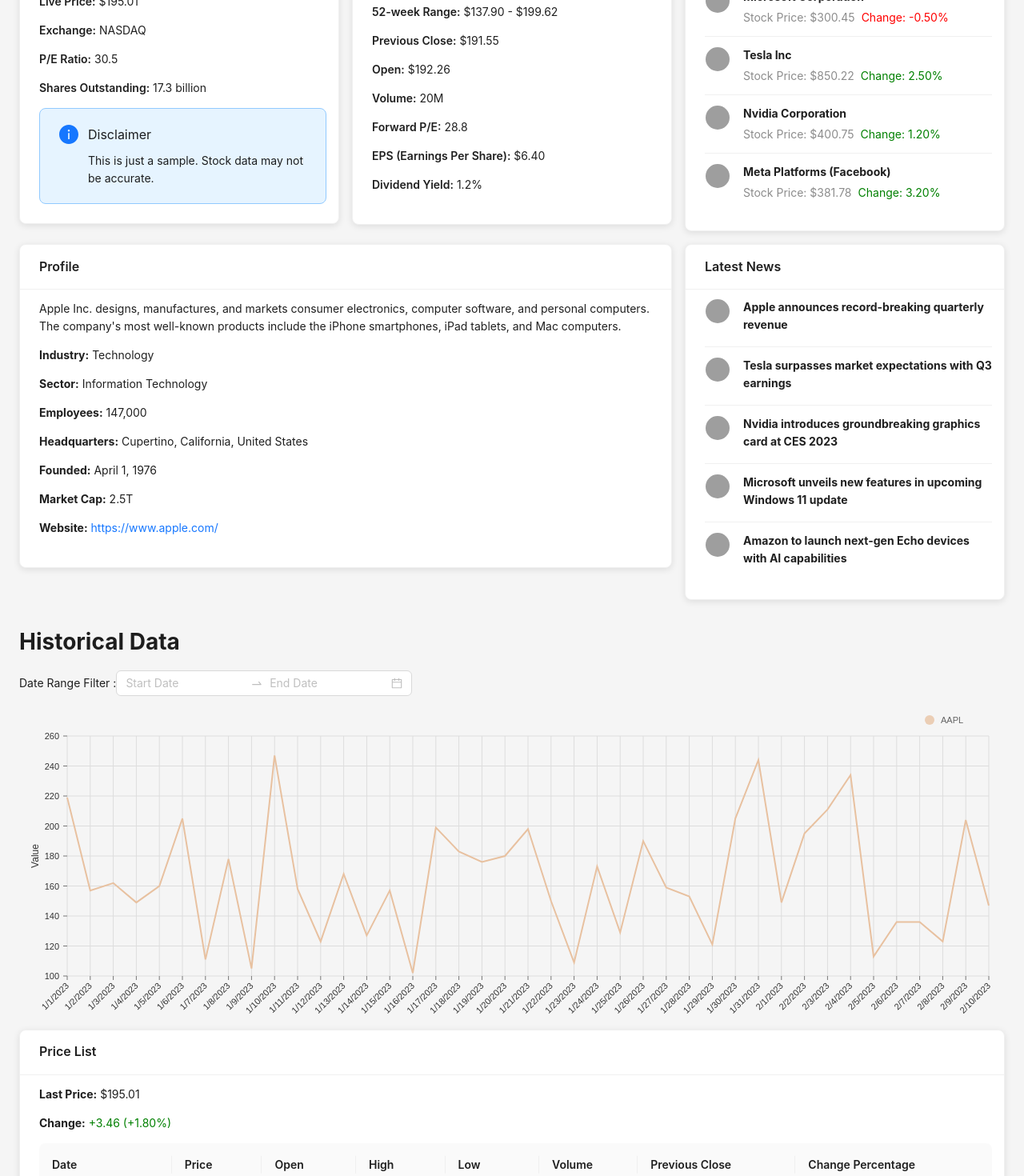
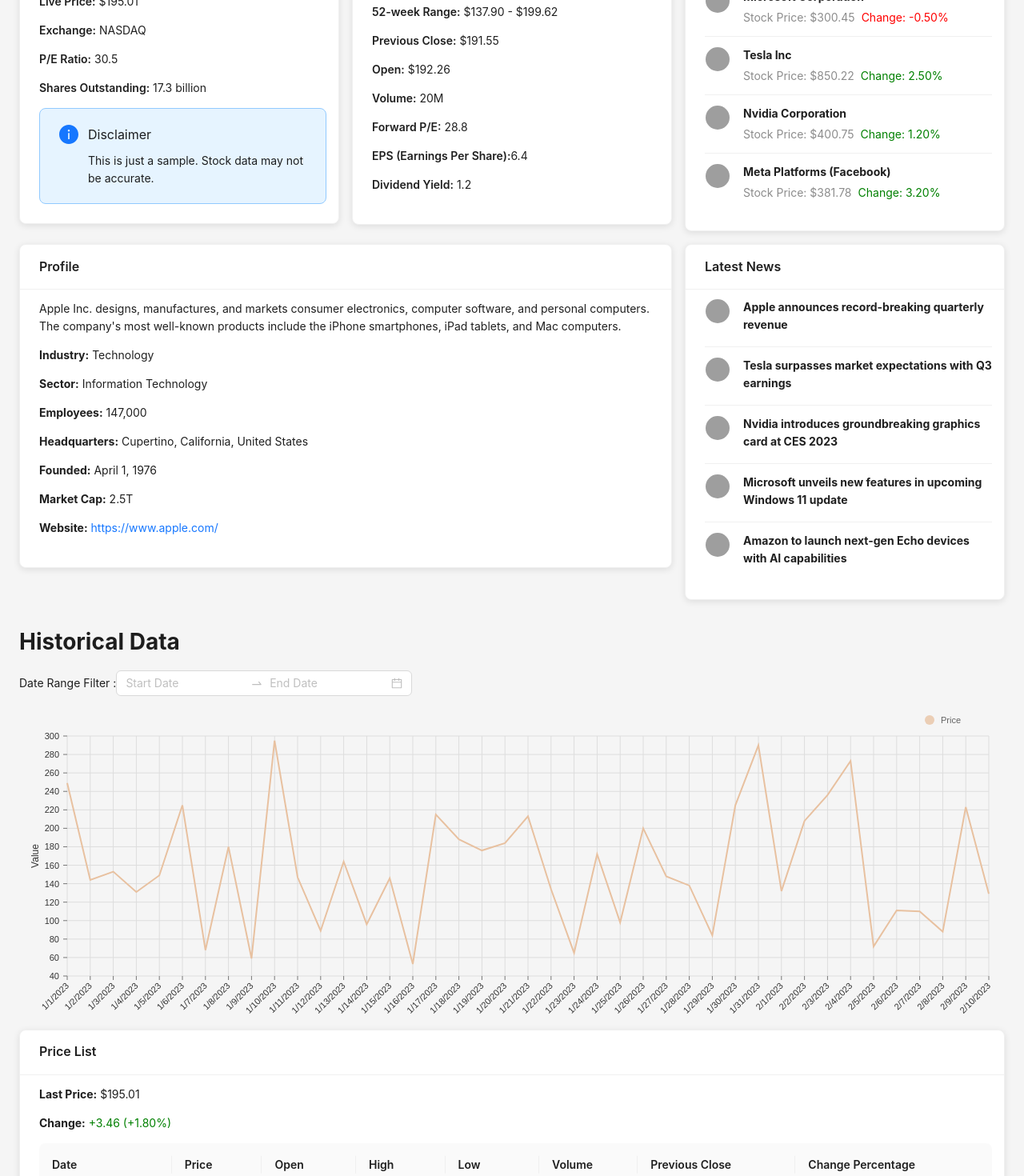
Before and after one commit to yasirshabbir44/reactjs-investing-portfolio, a React (Create React App) app: page / in a window 1280 px wide. Shown: the part 244-1714 px from the top of the page at 80% size. Built offline with nearby package versions, Linux system fonts and the light colour scheme; sample sign-in values are in the browser's storage; grey boxes are pictures that could not be loaded.

Commit message:
Data dynamics added

```diff
--- a/src/components/home/Home.js
+++ b/src/components/home/Home.js
@@ -1,5 +1,5 @@
 // Home.js
-import React from 'react';
+import React, {useState} from 'react';
 import {Col, Row} from 'antd';
 import StockChart from './chart/StockChart';
 import PriceSection from './section/PriceSection';
@@ -12,24 +12,38 @@
 import StockFilters from "./section/StockFilters";
 import AppHeader from "../AppHeader";
 import AppFooter from "../AppFooter";
-import '../../style.css'; // Import the common styles
+import '../../style.css';
+import stockData from "../../util/Data"; // Import the common styles
 
 
 const HomePage = () => {
 
     const startDate = new Date('2023-01-01');
     const endDate = new Date('2023-02-10'); // Adjust end date as needed
-    const minRandomValue = 100;
-    const maxRandomValue = 250;
-    const chartData = [
+    const minRandomValue = 50;
+    const maxRandomValue = 300;
+
+    const [data, setData] = useState([
         {
-            id: 'AAPL',
+            id: 'Price',
             data: generateRandomData(startDate, endDate, minRandomValue, maxRandomValue),
         },
-    ];
+        // Add more series with data
+    ]);
+
     const handleDateChange = (date, dateString) => {
         // Handle date change logic
         console.log('Selected Date:', dateString);
+        if (date.length === 2){
+            const newData = [
+                {
+                    id: 'Price',
+                    data: generateRandomData(date[0], date[1], minRandomValue, maxRandomValue)
+                },
+                // Add more series with data
+            ];
+            setData(newData);
+        }
     };
 
     const handleRangeChange = (e) => {
@@ -37,6 +51,10 @@
         console.log('Selected Range:', e.target.value);
     };
 
+    // Callback function to receive the selected item from the child
+    const handleItemSelected = (item) => {
+       console.log(item)
+    };
     return (
 
         <div>
@@ -44,20 +62,16 @@
             <div style={{padding: '24px'}}>
                 <Row gutter={[16, 16]}>
                     <Col xs={24} sm={24} md={8} lg={8} xl={8}>
-                        <TitleSection/>
+                        <TitleSection stockValue={stockData}/>
                     </Col>
 
                     <Col xs={24} sm={24} md={8} lg={8} xl={8}>
                         <PriceRangeSection
-                            daysRange="$192.26 - $195.10"
-                            weeksRange="$137.90 - $199.62"
-                            previousClose="$191.55"
-                            open="$192.26"
-                            volume="20M"
+                            stockDetail={stockData.stockDetails}
                         />
                     </Col>
                     <Col xs={24} sm={24} md={8} lg={8} xl={8}>
-                        <CompaniesSection/>
+                        <CompaniesSection onItemSelected={handleItemSelected}/>
                     </Col>
 
 
@@ -65,7 +79,7 @@
                 <Row gutter={[16, 16]}>
 
                     <Col  xs={24} sm={24} md={16} lg={16} xl={16}>
-                        <ProfileSection/>
+                        <ProfileSection profileData={stockData.profileData}/>
                     </Col>
 
                     <Col xs={24} sm={24} md={8} lg={8} xl={8}>
@@ -79,7 +93,7 @@
 
 
                     <Col span={24}>
-                        <StockChart data={chartData}/>
+                        <StockChart data={data}/>
                     </Col>
 
                 </Row>
--- a/src/components/home/section/CompaniesSection.js
+++ b/src/components/home/section/CompaniesSection.js
@@ -1,35 +1,40 @@
 // CompaniesSection.js
-import React from 'react';
+import React, {useState} from 'react';
 import { List, Avatar, Space } from 'antd';
 import CustomCard from '../card/CustomCard';
 
 
 const data = [
     {
+        id:1,
         companyName: 'Apple Inc',
         stockPrice: 195.01,
         changePercentage: 1.8,
         logo: 'https://companiesmarketcap.com/img/company-logos/64/AAPL.webp', // Replace with actual logo URL
     },
     {
+        id:2,
         companyName: 'Microsoft Corporation',
         stockPrice: 300.45,
         changePercentage: -0.5,
         logo: 'https://companiesmarketcap.com/img/company-logos/64/MSFT.webp', // Replace with actual logo URL
     },
     {
+        id:3,
         companyName: 'Tesla Inc',
         stockPrice: 850.22,
         changePercentage: 2.5,
         logo: 'https://companiesmarketcap.com/img/company-logos/64/TSLA.webp', // Replace with actual logo URL
     },
     {
+        id:4,
         companyName: 'Nvidia Corporation',
         stockPrice: 400.75,
         changePercentage: 1.2,
         logo: 'https://companiesmarketcap.com/img/company-logos/64/NVDA.webp', // Replace with actual logo URL
     },
     {
+        id:5,
         companyName: 'Meta Platforms (Facebook)',
         stockPrice: 381.78,
         changePercentage: 3.2,
@@ -38,14 +43,20 @@
     // Add more companies as needed
 ];
 
-const CompaniesSection = () => {
+const CompaniesSection = ({ onItemSelected }) => {
+    const handleItemClick = (selectedItem) => {
+        // Call the callback function passed from the parent
+        onItemSelected(selectedItem);
+    };
+
   return (
     <CustomCard title="Other Companies">
         <List
             itemLayout="horizontal"
             dataSource={data}
             renderItem={(item) => (
-                <List.Item>
+                <List.Item onClick={() => handleItemClick(item)} >
+
                     <List.Item.Meta
                         avatar={<Avatar src={item.logo} />}
                         title={<a href="#">{item.companyName}</a>}
--- a/src/components/home/section/PriceRangeSection.js
+++ b/src/components/home/section/PriceRangeSection.js
@@ -5,39 +5,40 @@
 
 const { Title, Paragraph, Text } = Typography;
 
-const PriceRangeSection = ({ daysRange, weeksRange, previousClose, open, volume }) => {
+const PriceRangeSection = ({ stockDetail }) => {
+
     return (
         <CustomCard title="Day's Range & 52-week Range">
             <Title level={3}>Stock Details</Title>
 
             <Paragraph>
-                <Text strong>Day's Range:</Text> {daysRange}
+                <Text strong>Day's Range:</Text> {stockDetail.daysRange}
             </Paragraph>
 
             <Paragraph>
-                <Text strong>52-week Range:</Text> {weeksRange}
+                <Text strong>52-week Range:</Text> {stockDetail.weeksRange}
             </Paragraph>
 
             <Paragraph>
-                <Text strong>Previous Close:</Text> {previousClose}
+                <Text strong>Previous Close:</Text> {stockDetail.previousClose}
             </Paragraph>
 
             <Paragraph>
-                <Text strong>Open:</Text> {open}
+                <Text strong>Open:</Text> {stockDetail.open}
             </Paragraph>
 
             <Paragraph>
-                <Text strong>Volume:</Text> {volume}
+                <Text strong>Volume:</Text> {stockDetail.volume}
             </Paragraph>
 
             <Paragraph>
-                <strong>Forward P/E:</strong> 28.8
+                <strong>Forward P/E:</strong> {stockDetail.forwardPE}
             </Paragraph>
             <Paragraph>
-                <strong>EPS (Earnings Per Share):</strong> $6.40
+                <strong>EPS (Earnings Per Share):</strong>{stockDetail.earningsPerShare}
             </Paragraph>
             <Paragraph>
-                <strong>Dividend Yield:</strong> 1.2%
+                <strong>Dividend Yield:</strong> {stockDetail.dividendYield}
             </Paragraph>
 
             {/* Add more details as needed */}
--- a/src/components/home/section/ProfileSection.js
+++ b/src/components/home/section/ProfileSection.js
@@ -2,17 +2,8 @@
 import React from 'react';
 import CustomCard from '../card/CustomCard';
 
-const ProfileSection = () => {
+const ProfileSection = ({ profileData }) => {
 
-    const profileData = {
-        industry: 'Technology',
-        sector: 'Information Technology',
-        employees: '147,000', // Add actual number of employees
-        headquarters: 'Cupertino, California, United States',
-        founded: 'April 1, 1976', // Add actual founding date
-        marketCap: '2.5T', // Add actual market cap
-        website: 'https://www.apple.com/', // Add actual website URL
-    };
 
   return (
     <CustomCard title="Profile">
--- a/src/components/home/section/StockFilters.js
+++ b/src/components/home/section/StockFilters.js
@@ -18,6 +18,11 @@
         }
     };
 
+    const handleDateRangeChange = (ranges) => {
+        console.log(ranges)
+    };
+
+
 
     return (
         <div className="filters-container">
@@ -31,7 +36,7 @@
                 allowEmpty={[true, true]}
                 format="MM/DD/YYYY"
                 disabledDate={disabledDate}
-
+                onChange={onDateChange}
             />
         </div>
     );
--- a/src/components/home/section/TitleSection.js
+++ b/src/components/home/section/TitleSection.js
@@ -6,45 +6,40 @@
 
 const { Title, Text, Paragraph } = Typography;
 
-const TitleSection = () => {
+const TitleSection =  (props) => {
 
+   const stockData = props.stockValue;
 
     return (
-        <CustomCard title="Apple Inc (AAPL)">
-            <Title level={3}  >
-                <Avatar src='https://companiesmarketcap.com/img/company-logos/64/AAPL.webp'/>  AAPL
+        <CustomCard title={stockData.title}>
+            <Title level={3}>
+                <Avatar src={stockData.avatarSrc}/>  {stockData.symbol}
             </Title>
-            <Text type="secondary">NASDAQ: AAPL</Text>
-            <Text type="secondary">Currency in USD</Text>
+            <Text type="secondary">{stockData.exchange}</Text>
+            <Text type="secondary">{stockData.currency}</Text>
 
             <Paragraph>
-                <strong>Live Price:</strong> $195.01
+                <strong>Live Price:</strong> {stockData.livePrice}
             </Paragraph>
 
             <Paragraph>
-                <strong>Exchange:</strong> NASDAQ
+                <strong>Exchange:</strong> {stockData.stockExchange}
             </Paragraph>
 
-
+            <Paragraph>
+                <strong>P/E Ratio:</strong> {stockData.peRatio}
+            </Paragraph>
 
             <Paragraph>
-                <strong>P/E Ratio:</strong> 30.5
+                <strong>Shares Outstanding:</strong> {stockData.sharesOutstanding}
             </Paragraph>
-
-
-
-            <Paragraph>
-                <strong>Shares Outstanding:</strong> 17.3 billion
-            </Paragraph>
-
 
             <Alert
                 message="Disclaimer"
-                description="This is just a sample. Stock data may not be accurate."
+                description={stockData.disclaimer}
                 type="info"
                 showIcon
             />
-            {/* Add more details as needed */}
         </CustomCard>
     );
 };
--- /dev/null
+++ b/src/util/Data.js
@@ -0,0 +1,36 @@
+const stockData = {
+    title: "Apple Inc (AAPL)",
+    avatarSrc: "https://companiesmarketcap.com/img/company-logos/64/AAPL.webp",
+    symbol: "AAPL",
+    exchange: "NASDAQ: AAPL",
+    currency: "Currency in USD",
+    livePrice: "$195.01",
+    stockExchange: "NASDAQ",
+    peRatio: 30.5,
+    sharesOutstanding: "17.3 billion",
+    disclaimer: "This is just a sample. Stock data may not be accurate.",
+    stockDetails : {
+        title: "Day's Range & 52-week Range",
+        subTitle: "Stock Details",
+        daysRange: "$192.26 - $195.10",
+        weeksRange: "$137.90 - $199.62",
+        previousClose: "$191.55",
+        open: "$192.26",
+        volume: "20M",
+        forwardPE: 28.8,
+        earningsPerShare: 6.40,
+        dividendYield: 1.2,
+    },
+    profileData : {
+        industry: 'Technology',
+        sector: 'Information Technology',
+        employees: '147,000', // Add actual number of employees
+        headquarters: 'Cupertino, California, United States',
+        founded: 'April 1, 1976', // Add actual founding date
+        marketCap: '2.5T', // Add actual market cap
+        website: 'https://www.apple.com/', // Add actual website URL
+    }
+        // Add more details as needed
+};
+
+export default stockData;
```
